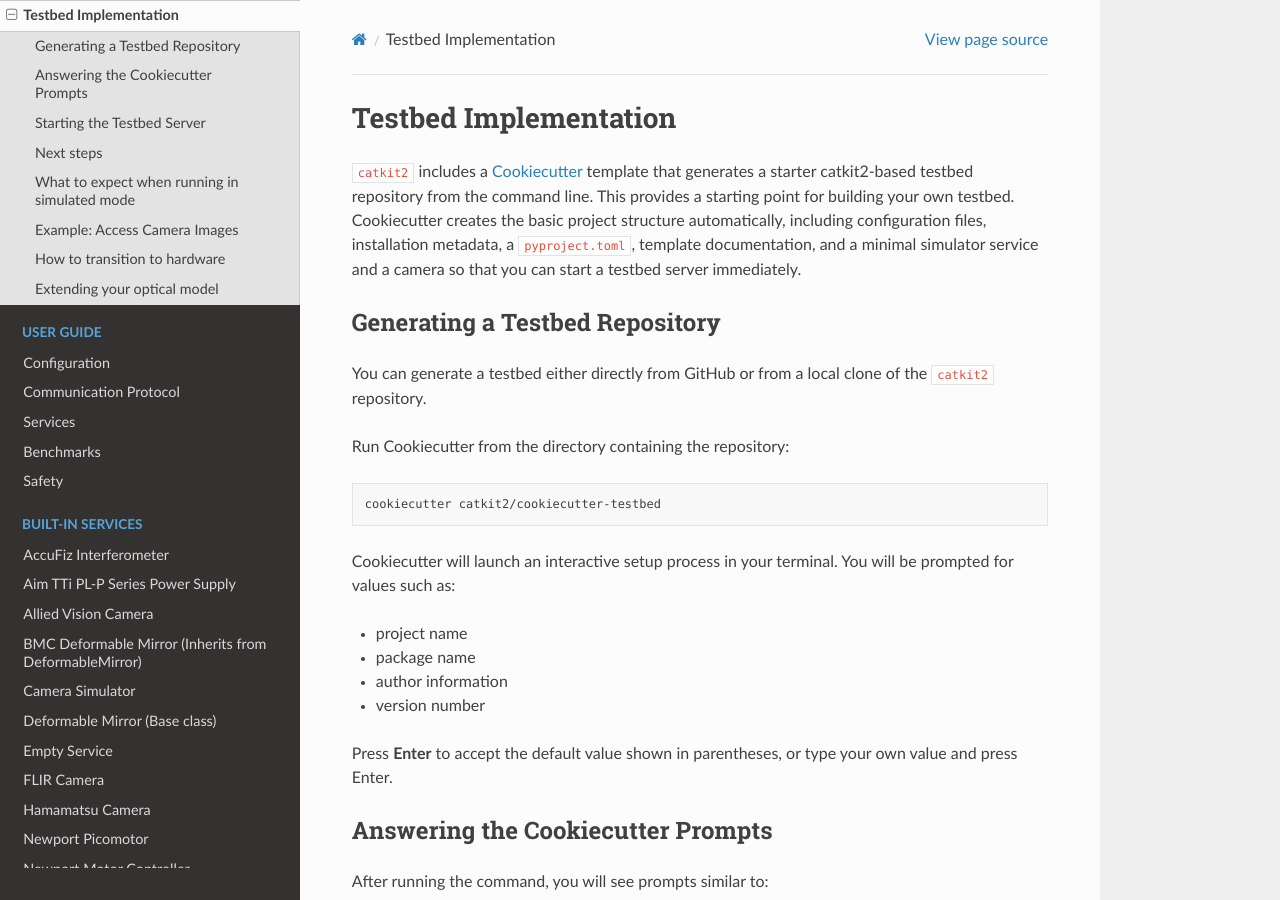
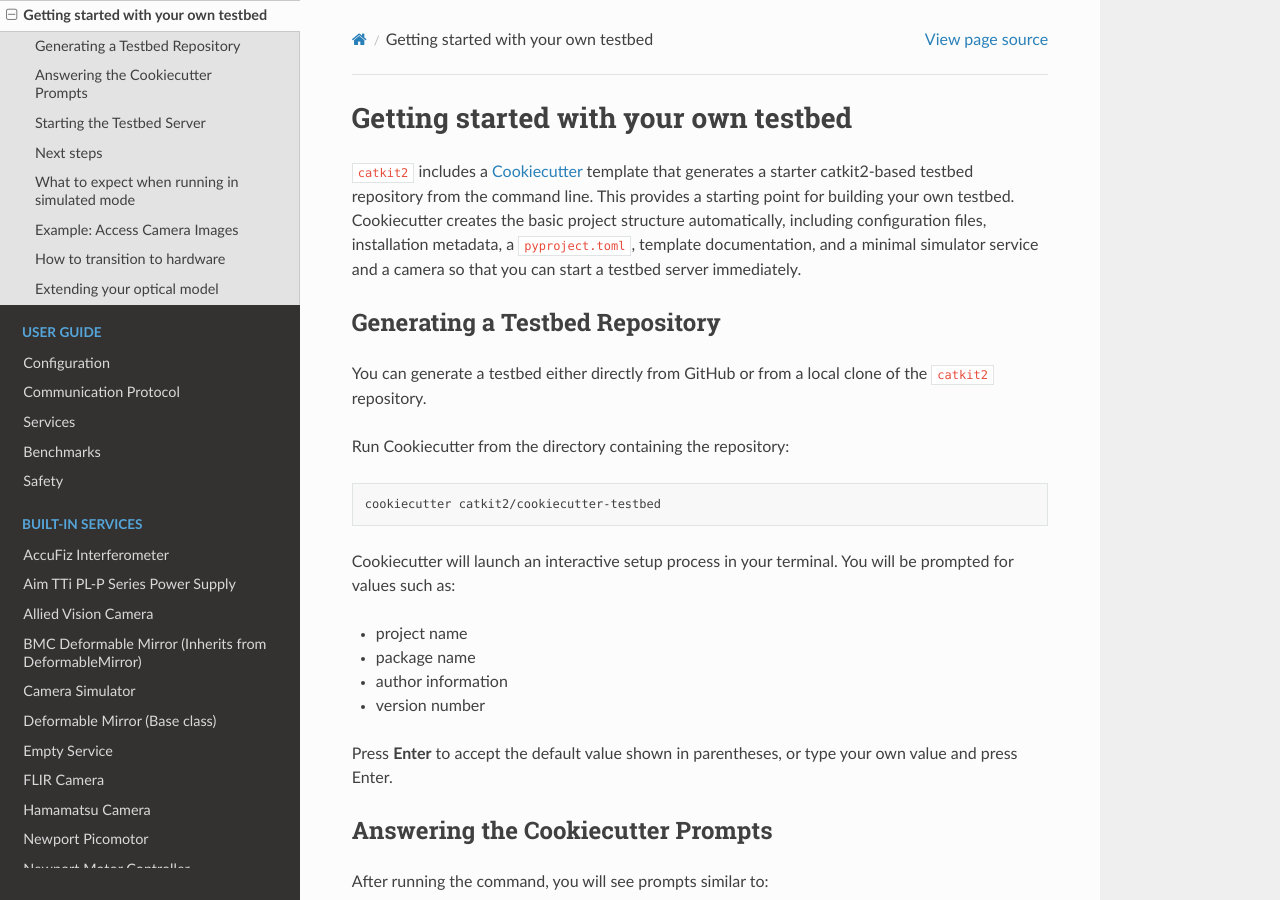
Before and after one commit to spacetelescope/catkit2, a Sphinx documentation site: the page built from docs/testbed_implementation.rst, in a window 1280 px wide and 900 px high. Built offline with Sphinx 7.4.7 and the Read the Docs theme 3.1.0, drawn with Linux system fonts in a browser that asks for light colours.

Commit message:
Rename title

```diff
--- a/docs/testbed_implementation.rst
+++ b/docs/testbed_implementation.rst
@@ -1,5 +1,5 @@
-Testbed Implementation
-======================
+Getting started with your own testbed
+=====================================
 
 ``catkit2`` includes a `Cookiecutter  <https://github.com/audreyfeldroy/cookiecutter-pypackage>`__ template that
 generates a starter catkit2-based testbed repository from the command line. This provides a starting point for building
```
